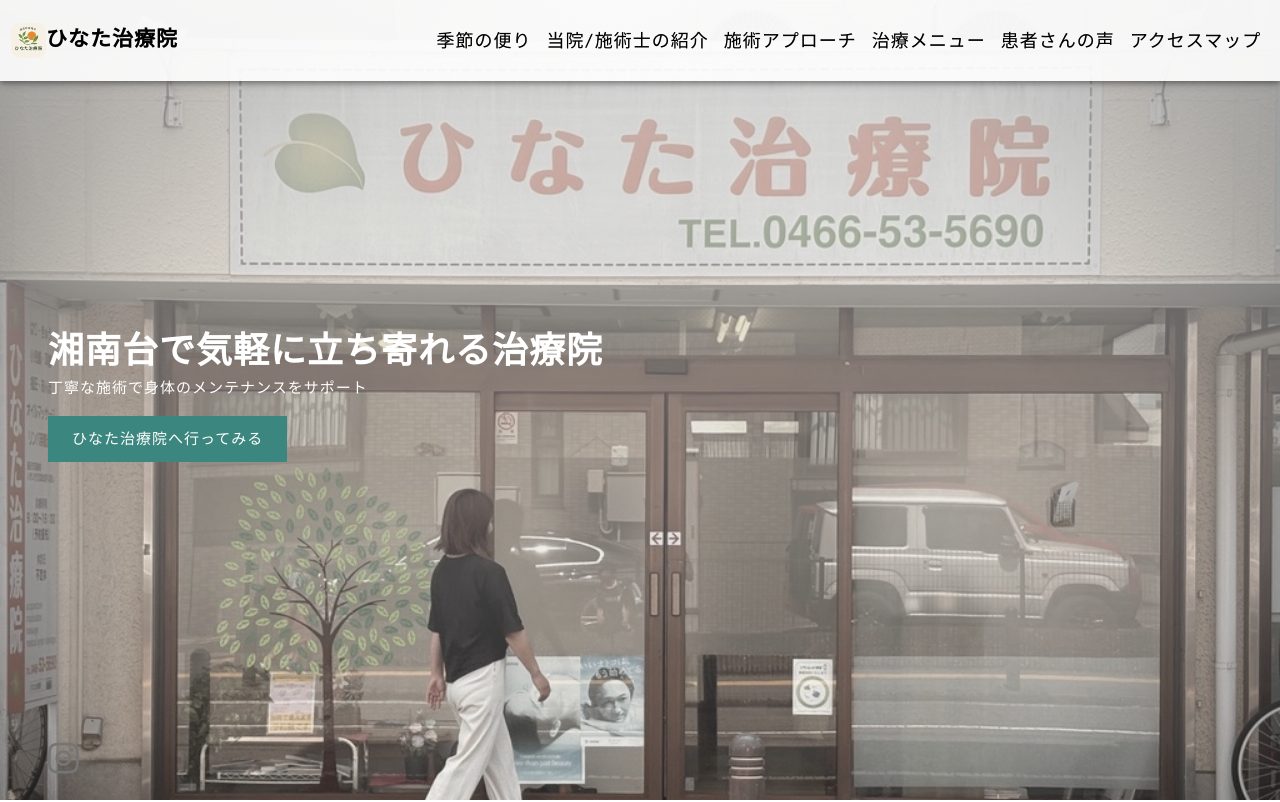
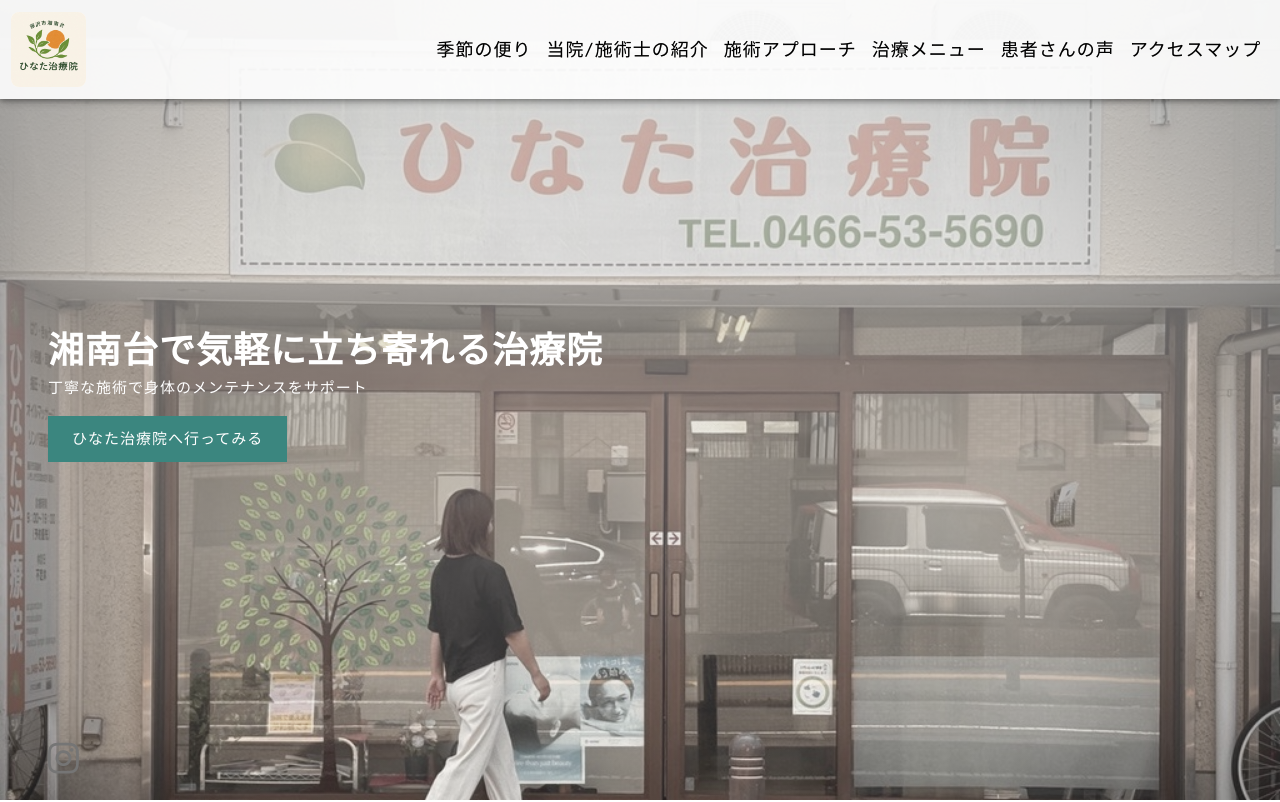
Before and after one commit to masaki1002/shonandai_hinata, a React (Create React App) app: page / in a window 1280 px wide. Shown: the top 802 px of the page. Built offline with nearby package versions, Linux system fonts and the light colour scheme.

Commit message:
removed the name from the navigation brand

```diff
--- a/src/components/Navigation.js
+++ b/src/components/Navigation.js
@@ -10,8 +10,8 @@ const Navigation = () => {
             <Navbar className="w3-card custom-navbar-bg" expand="lg"sticky="top">
             <Container fluid style={{ minHeight: "3vh"}}>
                 <Navbar.Brand href="#">
-                <img class="w3-image w3-round-large image-max-width"   style={{ maxWidth: "15%", width: "100px",  margin: "0 auto" }} src={hinata_logo_image} alt="misuzu oeda"></img>
-                <b>ひなた治療院</b>
+                <img class="w3-image w3-round-large image-max-width"   style={{ maxWidth: "75%", width: "100px",  margin: "0 auto" }} src={hinata_logo_image} alt="misuzu oeda"></img>
+                {/* <b>ひなた治療院</b> */}
 
 
                 </Navbar.Brand>
```
